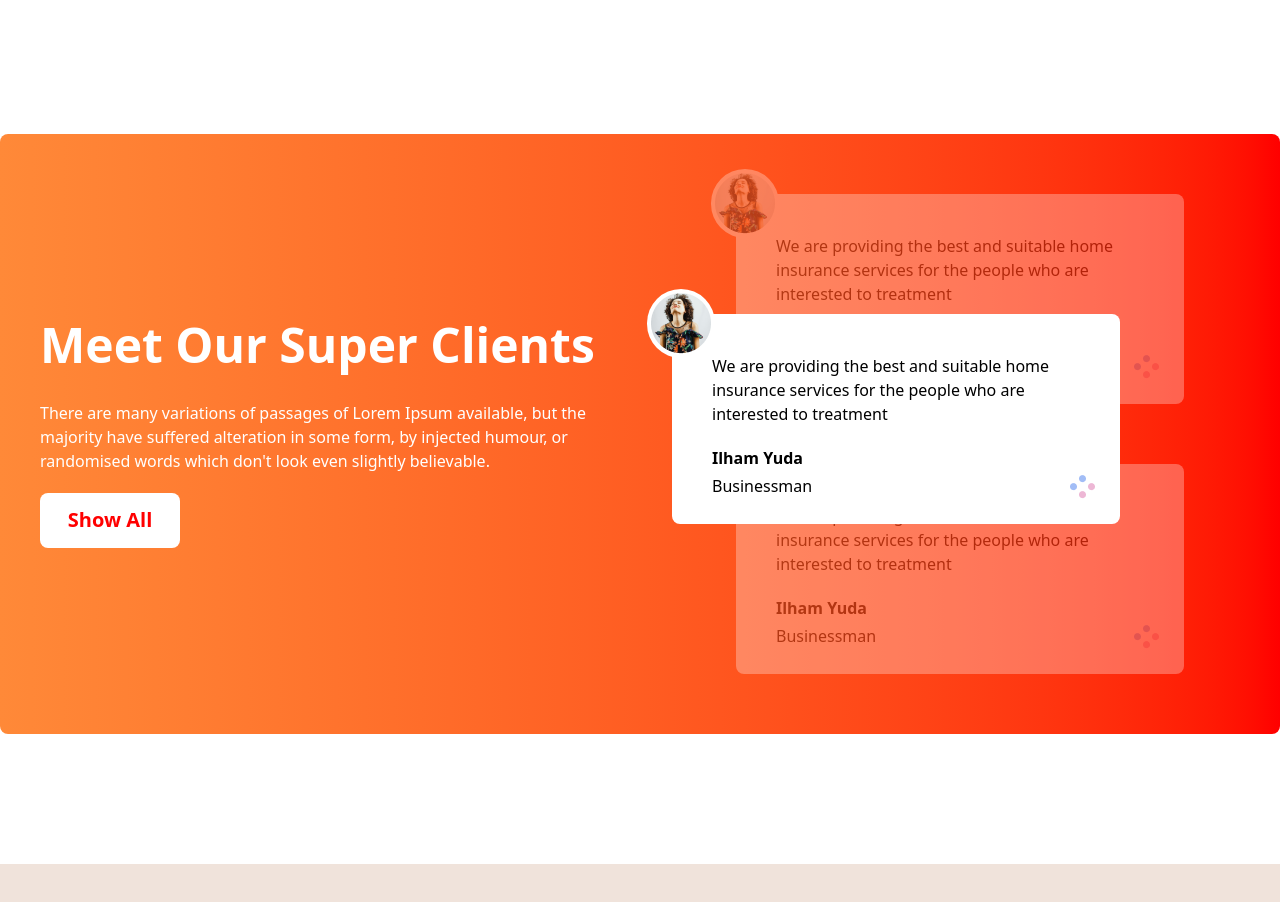
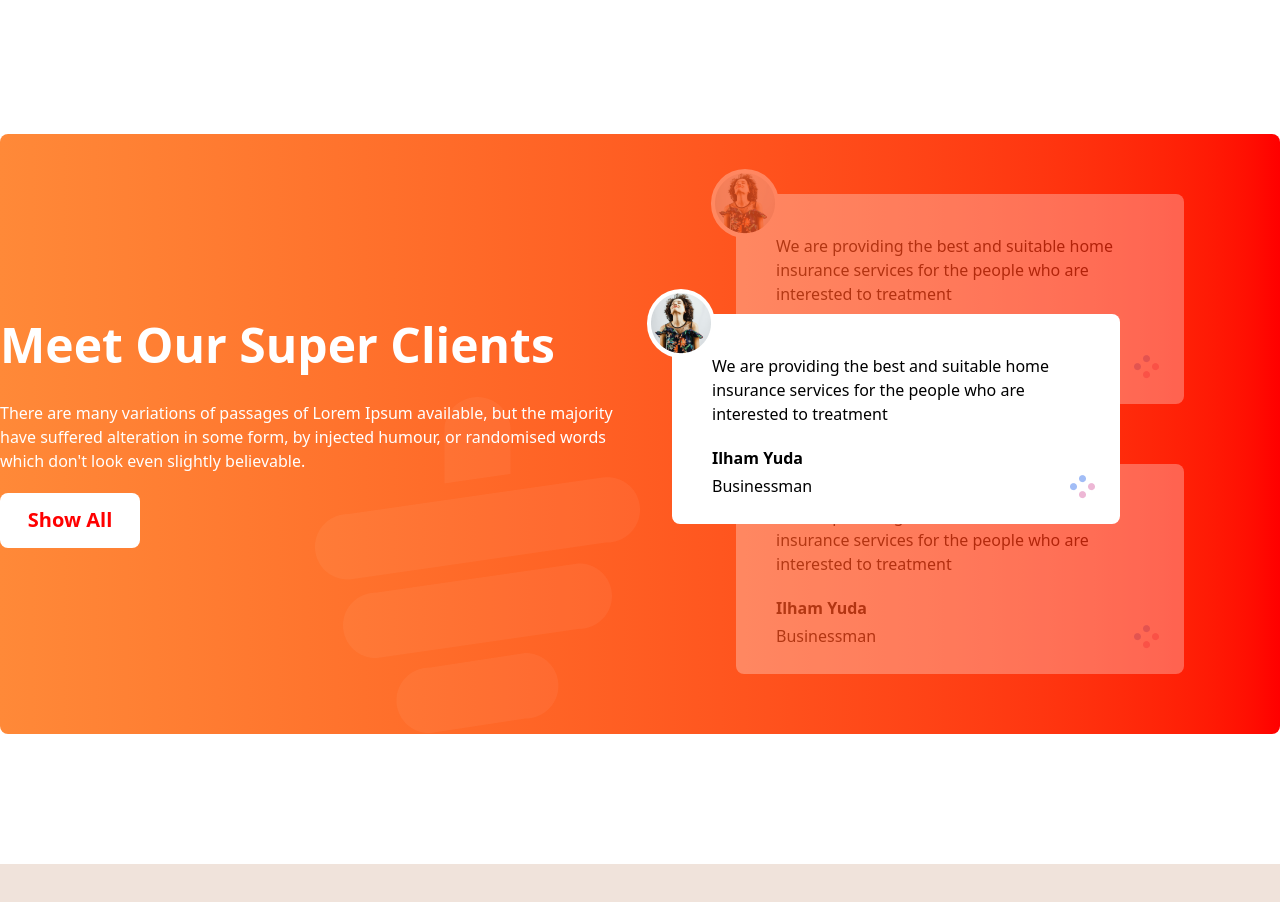
Before and after one commit to deadinsec/tea_house, a plain HTML site: page index.html in a window 1280 px wide. Shown: the part 1720-2622 px from the top of the page. Drawn offline with nearby package versions, Linux system fonts and the light colour scheme.

Commit message:
added a background image

```diff
--- a/index.html
+++ b/index.html
@@ -88,8 +88,8 @@
 
     <!-- meet our client section -->
 <section class="max-w-[1350px] mx-auto flex flex-col md:flex-row  h-[1000px] md:h-[600px] bg-gradient-to-r to-[#ff0000] from-[#ff8938] rounded-lg">
-        <div class="left_div h-full w-full md:w-1/2 flex justify-center items-center ">
-            <div class="text-white p-10">
+        <div class="left_div h-full w-full md:w-1/2 flex justify-center items-center bg-[url(./images/bg_cup.png)] bg-no-repeat bg-right-bottom">
+            <div class="text-white p-10]">
                 <h1 class="text-5xl font-bold">Meet Our Super Clients</h1>
                 <p class="mt-8 mb-5">There are many variations of passages of Lorem Ipsum available, but the majority have suffered alteration in some form, by injected humour, or randomised words which don't look even slightly believable. </p>
                 <button class="w-[140px] h-[55px] bg-white text-[#ff0000] text-[20px] font-bold rounded-lg">Show All</button>
```
